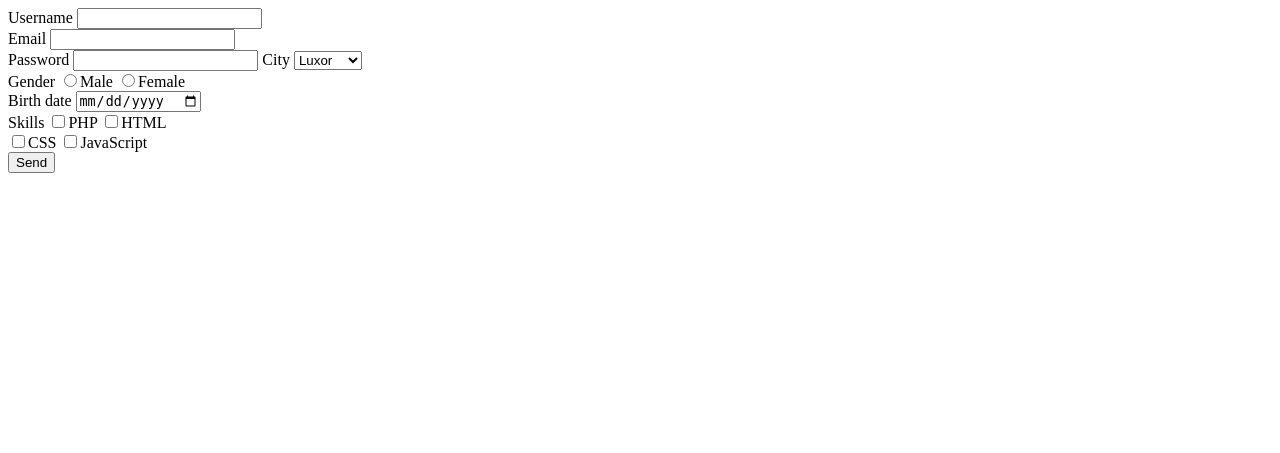
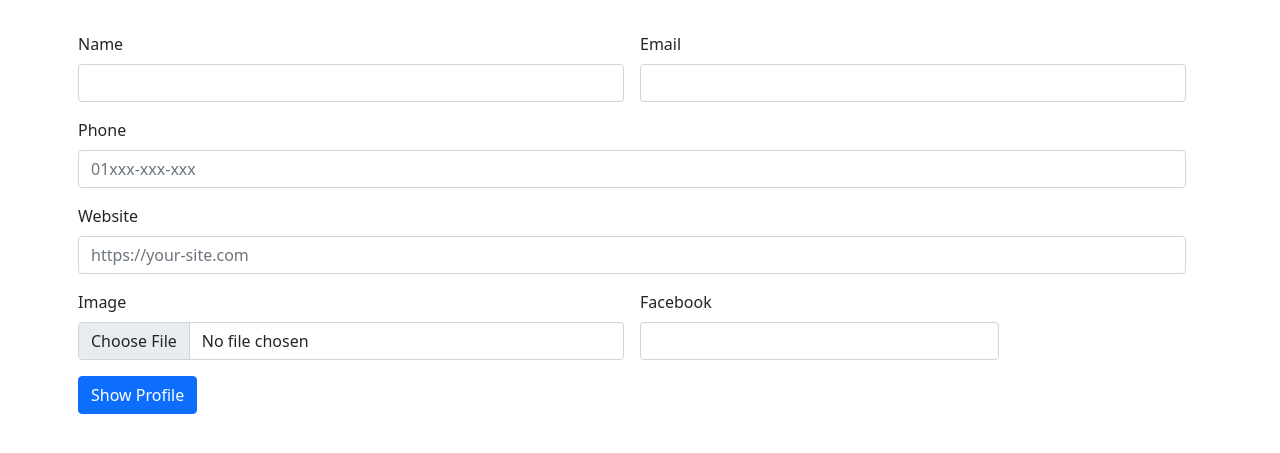
Before and after one commit to moeldowy/fayed22, a PHP site: page / in a window 1280 px wide. Shown: the top 453 px of the page. Run offline with PHP 8.4, Linux system fonts and the light colour scheme.

Commit message:
Day4 End

```diff
--- a/pcre.php
+++ b/day4/pcre.php
@@ -2,10 +2,11 @@
 $email="ahmed@yahoo.com";
 /*$emailPattern="/^[A-Za-z0-9\x{0430}-\x{044F}\x{0410}-\x{042F}\._-]+@([A-Za-z0-9\x{0430}-\x{044F}\x{0410}-\x{042F}]{1,2}|[A-Za-z0-9\x{0430}-\x{044F}\x{0410}-\x{042F}]((?<!(\.\.))[A-Za-z0-9\x{0430}-\x{044F}\x{0410}-\x{042F}.-])+[A-Za-z0-9\x{0430}-\x{044F}\x{0410}-\x{042F}])\.[A-Za-z\x{0430}-\x{044F}\x{0410}-\x{042F}]{2,}$/iu";
 $match=preg_match($emailPattern,$email);*/
-$match = filter_var($email,FILTER_VALIDATE_EMAIL);
+$match=filter_var($email,FILTER_SANITIZE_EMAIL);
+$match = filter_var($match,FILTER_VALIDATE_EMAIL);
 
 if($match){
-    echo$email;
+    echo$match;
 }else{
     echo "Wrong";
 }
--- /dev/null
+++ b/day4/students.txt
@@ -0,0 +1,5 @@
+Esraa Ebrahime
+Kawther Mohammed
+Aml Elkhodary
+Mayar Mohammed
+Omar Mohammed
--- a/index.php
+++ b/index.php
@@ -6,32 +6,43 @@
           content="width=device-width, user-scalable=no, initial-scale=1.0, maximum-scale=1.0, minimum-scale=1.0">
     <meta http-equiv="X-UA-Compatible" content="ie=edge">
     <title>Document</title>
+    <link href="https://cdn.jsdelivr.net/npm/bootstrap@5.1.3/dist/css/bootstrap.min.css" rel="stylesheet" integrity="sha384-1BmE4kWBq78iYhFldvKuhfTAU6auU8tT94WrHftjDbrCEXSU1oBoqyl2QvZ6jIW3" crossorigin="anonymous">
 </head>
 <body>
-<form action="welcome.php" method="post">
-    <label for="username">Username</label>
-    <input type="text" id="username" name="username"><br>
-    <label for="email">Email</label>
-    <input type="email" id="email" name="email"><br>
-    <label for="password">Password</label>
-    <input type="password" id="password" name="password">
-    <label for="city">City</label>
-    <select id="city" name="city">
-        <option value="Luxor">Luxor</option>
-        <option value="Ismailia">Ismailia</option>
-        <option value="Cairo">Cairo</option>
-    </select><br>
-    <label for="gender">Gender</label>
-    <input type="radio" id="male" name="gender" value="male"><label for="male">Male</label>
-    <input type="radio" id="female" name="gender" value="female"><label for="female">Female</label><br>
-    <label for="bod">Birth date</label>
-    <input type="date" id="bod" name="bod"><br>
-    <label for="skills">Skills</label>
-    <input type="checkbox" id="php" name="skills[]" value="php"><label for="php">PHP</label>
-    <input type="checkbox" id="html" name="skills[]" value="html"><label for="html">HTML</label><br>
-    <input type="checkbox" id="css" name="skills[]" value="css"><label for="css">CSS</label>
-    <input type="checkbox" id="js" name="skills[]" value="js"><label for="js">JavaScript</label><br>
-    <input type="submit" value="Send">
-</form>
+<div class="container">
+    <div class="row">
+        <form class="row g-3" action="profile.php" method="post" enctype="multipart/form-data">
+            <div class="col-md-6">
+                <label for="name" class="form-label">Name</label>
+                <input type="text" class="form-control" id="name" name="name">
+            </div>
+            <div class="col-md-6">
+                <label for="inputEmail4" class="form-label">Email</label>
+                <input type="email" class="form-control" id="inputEmail4" name="email">
+            </div>
+            <div class="col-12">
+                <label for="phone" class="form-label">Phone</label>
+                <input type="text" class="form-control" id="phone" placeholder="01xxx-xxx-xxx" name="phone">
+            </div>
+            <div class="col-12">
+                <label for="website" class="form-label">Website </label>
+                <input type="url" class="form-control" id="website" placeholder="https://your-site.com" name="website">
+            </div>
+            <div class="col-md-6">
+                <label for="image" class="form-label">Image</label>
+                <input type="file" class="form-control" id="image" name="image">
+            </div>
+            <div class="col-md-4">
+                <label for="facebook" class="form-label">Facebook</label>
+              <input type="url" class="form-control" id="facebook" name="facebook">
+            </div>
+
+
+            <div class="col-12">
+                <button type="submit" class="btn btn-primary">Show Profile</button>
+            </div>
+        </form>
+    </div>
+</div>
 </body>
 </html>
```
Also changed, not shown: day4/brands.txt (added, +15 -0 lines), day4/file.php (added, +20 -0 lines), day4/index.php (added, +37 -0 lines), profile.php (added, +65 -0 lines), day4/style.css (renamed from style.css), day4/welcome.php (renamed from welcome.php), images/11.jpg (added), images/61eGCX8-dcL._AC_SL1000_.jpg (added).
